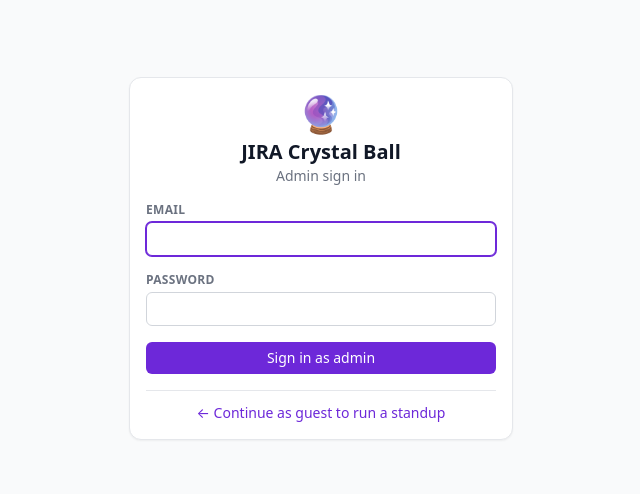
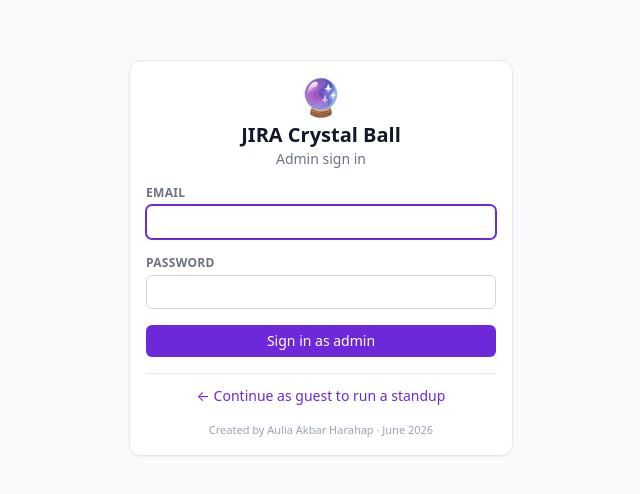
Before and after one commit to auliakbarh/jira-crystal-ball, a React (Vite) app in the folder client/: page /login in a window 1280 px wide. Shown: the part 142-636 px from the top of the page, without its empty margins (319-959 px from the left). Built offline with nearby package versions, Linux system fonts and the light colour scheme; no server answers.

Commit message:
chore(improvement): update documentation and set author name

```diff
--- a/client/src/components/Layout.tsx
+++ b/client/src/components/Layout.tsx
@@ -106,6 +106,10 @@
           <div className="card">No squad selected. Create one above to begin.</div>
         )}
       </main>
+
+      <footer className="mx-auto max-w-[1400px] px-4 py-6 text-center text-xs text-gray-400">
+        🔮 JIRA Crystal Ball · Created by Aulia Akbar Harahap · June 2026
+      </footer>
     </div>
   );
 }
--- a/client/src/pages/GuestLogin.tsx
+++ b/client/src/pages/GuestLogin.tsx
@@ -122,6 +122,7 @@
             Admin login →
           </Link>
         </div>
+        <p className="text-center text-[11px] text-gray-400">Created by Aulia Akbar Harahap · June 2026</p>
       </div>
     </div>
   );
--- a/client/src/pages/Login.tsx
+++ b/client/src/pages/Login.tsx
@@ -76,6 +76,7 @@
             ← Continue as guest to run a standup
           </Link>
         </div>
+        <p className="text-center text-[11px] text-gray-400">Created by Aulia Akbar Harahap · June 2026</p>
       </form>
     </div>
   );
```
Also changed, not shown: 5 other files (tests, documents, lock files or other folders).
